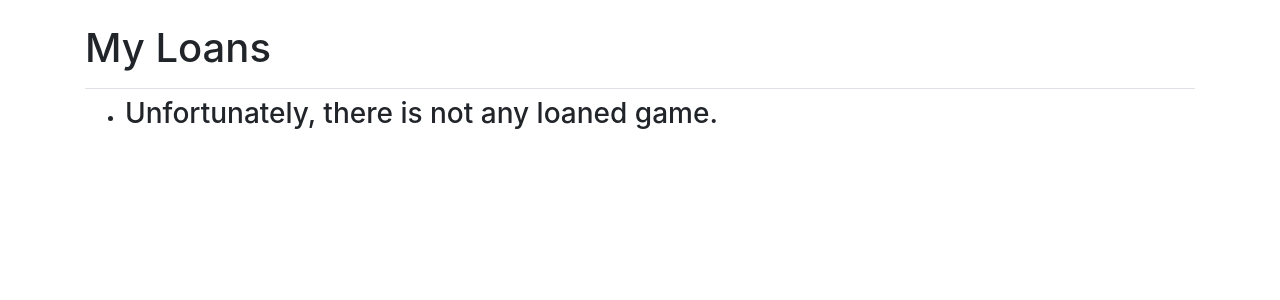
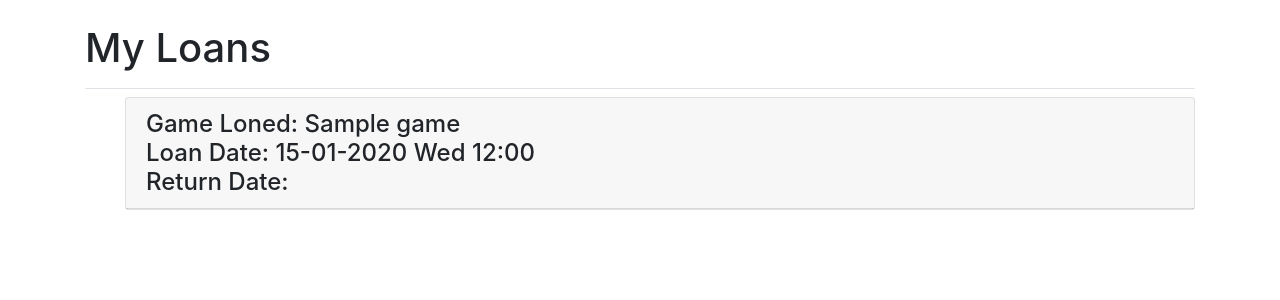
Before and after one commit to urasayanoglu/board_game_club, a Django app: page /my_loans in a window 1280 px wide. Shown: the part 58-358 px from the top of the page. Run offline with Django 4.2, Linux system fonts and the light colour scheme; a user stored in the database is signed in; tables that the repository leaves empty hold one stand-in row (values such as "Sample post"); some libraries are stand-ins or nearby versions.

Commit message:
Fix Problem with Showing Loans For a User On My Loans Tab

```diff
--- a/board_game_club_apps/templates/board_game_club_apps/my_loans.html
+++ b/board_game_club_apps/templates/board_game_club_apps/my_loans.html
@@ -6,10 +6,14 @@
 
 {% block content %}
   <ul>
-    {% for loan in loan %}
-      <li><h3>
-        <a href="{% url 'board_game_club_apps:my_loans' loan.id %}">{{ loan }}</a>
-      </h3></li>
+    {% for loan in loans %}
+      <div class="card mb-3">
+        <h4 class="card-header">
+          Game Loned: {{ loan.game_loaned }} <br>
+          Loan Date: {{ loan.loan_date|date:'d-m-Y D H:i'  }} <br>
+          Return Date:
+        </h4>
+      </div>
     {% empty %}
       <li><h3>Unfortunately, there is not any loaned game.</h3></li>
     {% endfor %}
--- a/board_game_club_apps/views.py
+++ b/board_game_club_apps/views.py
@@ -82,6 +82,6 @@ def new_loan(request):
 @login_required
 def my_loans(request):
     """Show loan informations."""
-    loan = Loan.objects.order_by('loan_date')
-    context = {'loans':loan}
+    loans = Loan.objects.filter(owner = request.user).order_by('loan_date')
+    context = {'loans':loans}
     return render(request, 'board_game_club_apps/my_loans.html', context)
```
